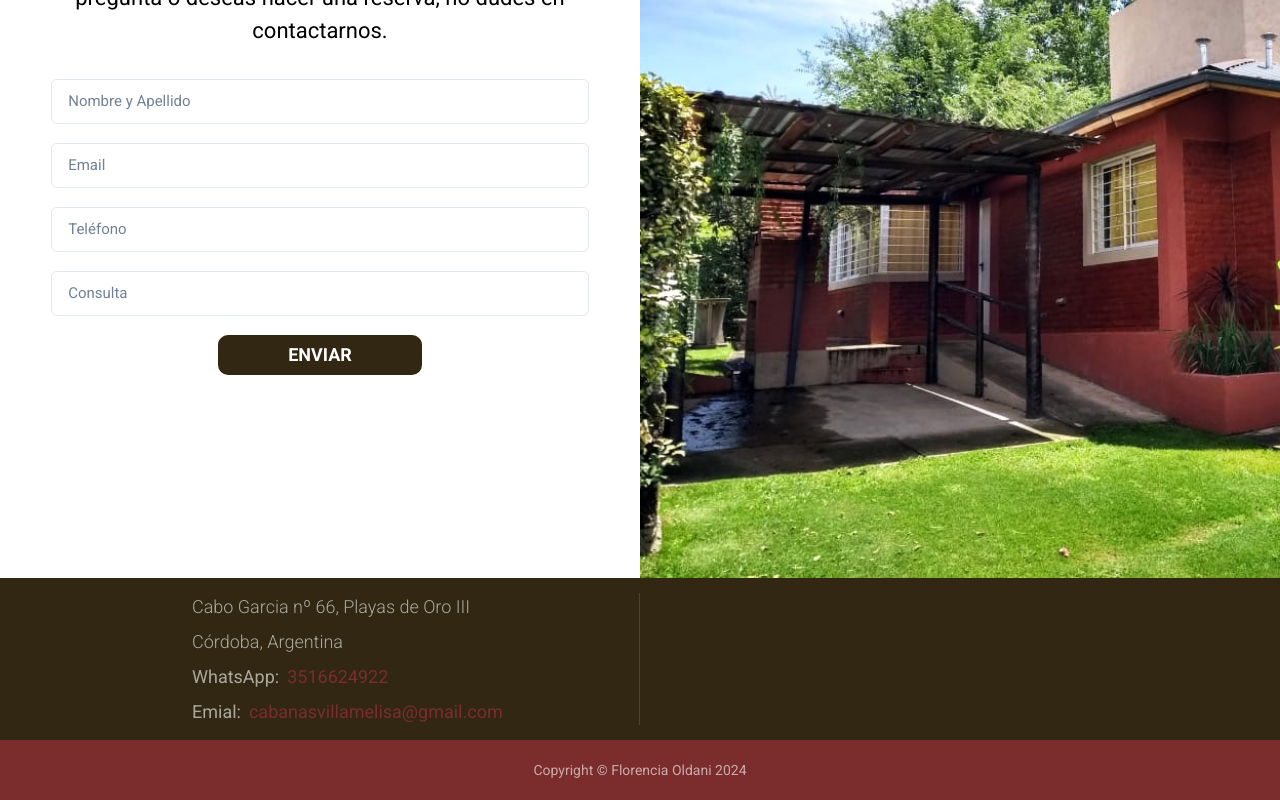
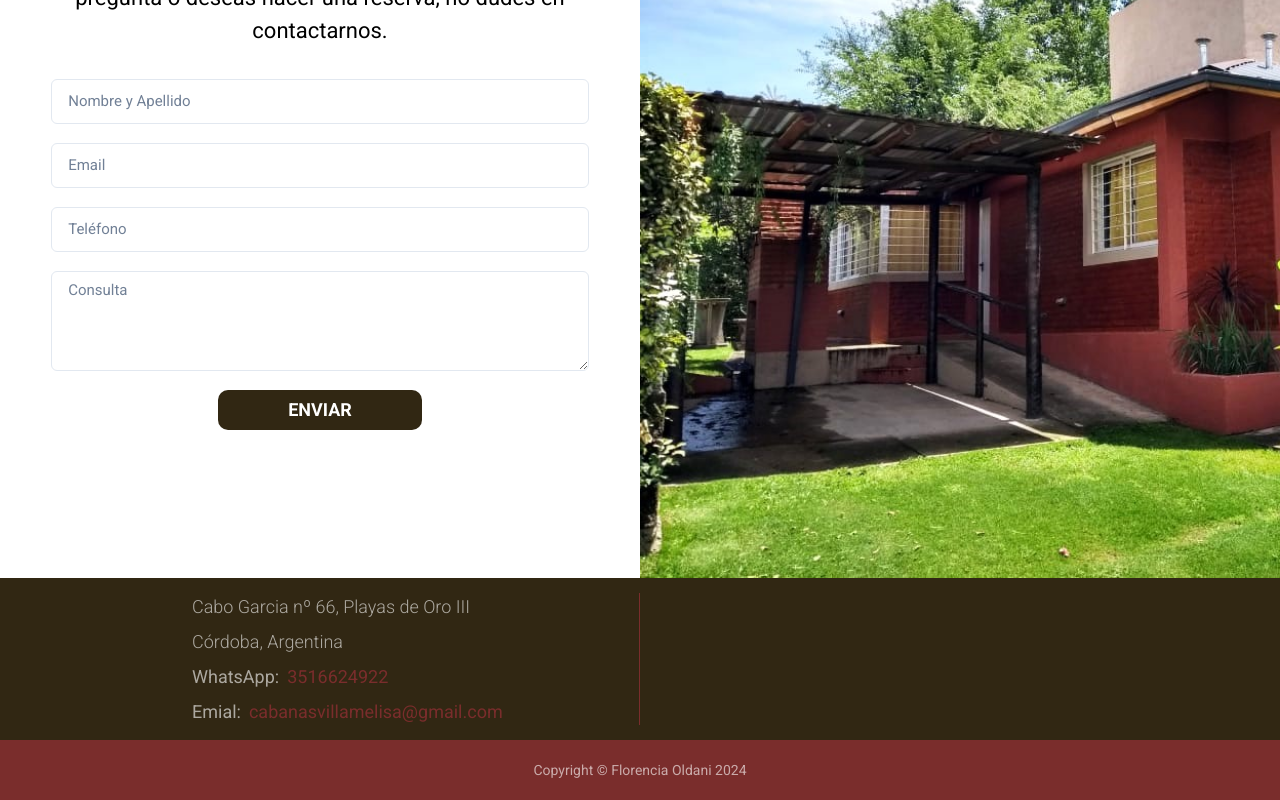
Before and after one commit to MFlorO/villa-melisa, a Next.js app: page /complejo in a window 1280 px wide. Shown: the part 1185-1985 px from the top of the page. Built offline with nearby package versions, Linux system fonts and the light colour scheme; no server answers.

Commit message:
fix message in form

```diff
--- a/src/components/ui/FormContact.tsx
+++ b/src/components/ui/FormContact.tsx
@@ -5,7 +5,7 @@ import emailjs from "@emailjs/browser";
 import { NEXT_PUBLIC_EMAILJS_PUBLIC_KEY, NEXT_PUBLIC_SERVICE_ID, NEXT_PUBLIC_TEMPLATE_ID } from "../../../env";
 import { useForm } from "react-hook-form";
 import InputForm from "./InputForm";
-import { Alert, AlertIcon, Button, Flex, Text } from "@chakra-ui/react";
+import { Alert, AlertIcon, Button, Flex, InputGroup, Text, Textarea } from "@chakra-ui/react";
 import Link from "next/link";
 
 type SubscriptionResult = {
@@ -32,7 +32,7 @@ const FormContact = () => {
         return
       }
 
-      //* 3.Crear el objeto que `emailjs.send` espera recibir.
+      //* 3.Crear el objeto que `emailjs` espera recibir.
       const templateParams = {
         user_name: values.user_name,
         user_email: values.user_email,
@@ -99,12 +99,23 @@ const FormContact = () => {
                 })}
               />
 
-              <InputForm id='message' type='text' label='Consulta' errors={errors}
-                register={register('message', {
-                  required: "Este campo es obligatorio",
-                  minLength: { value: 10, message: 'La consulta debe contener más de 10 caracteres' }
-                })}
-              />
+              <Flex w="100%" direction="column">
+                <InputGroup>
+                  <Textarea id='message' w="100%" h={{ base: "70px", sm: "100px" }} placeholder='Consulta' variant="outline"
+                    color="black" fontSize={{ base: "11px", sm: "15px" }} resize="vertical"
+                    {
+                      ...register('message', {
+                      required: "Este campo es obligatorio",
+                      minLength: { value: 10, message: 'La consulta debe contener más de 10 caracteres' }
+                      })
+                    }
+                    errorBorderColor="red"
+                  />
+                </InputGroup>
+                <Flex color="red" fontFamily="Montserrat" fontSize={{ base: "12px", sm: "14px" }} mt="3px">
+                  {typeof errors["message"]?.message === "string" && errors["message"].message}
+                </Flex>
+              </Flex>
 
               {/* MENSAJES DE ALERTA */}
               {subscriptionResult && (
--- a/src/components/ui/InputForm.tsx
+++ b/src/components/ui/InputForm.tsx
@@ -1,4 +1,4 @@
-import { Flex, FormLabel, Input, InputGroup } from "@chakra-ui/react"
+import { Flex, Input, InputGroup } from "@chakra-ui/react"
 
 interface Props {
   label: string,
```
